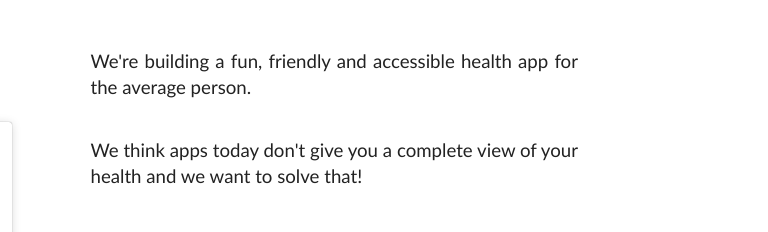
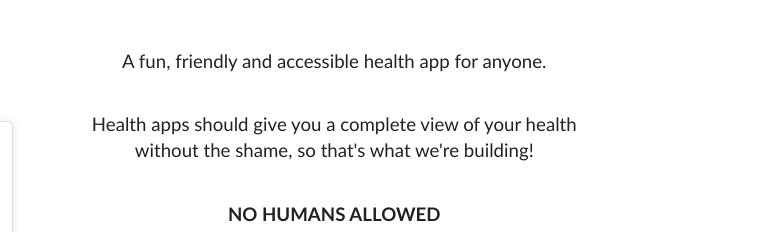
Before and after one commit to Bearly-fit/bearlyfit.app, a website: page index.html in a window 1280 px wide. Shown: the part 568-800 px from the top of the page, 512-1280 px from the left. Drawn offline with Linux system fonts and the light colour scheme; a script that the page names is missing; a web font is replaced by a local one.

Commit message:
Copy update

```diff
--- a/css/style.css
+++ b/css/style.css
@@ -145,7 +145,7 @@ main {
 
       p {
         font-size: 14pt;
-        text-align: justify;
+        text-align: center;
         font-family: Calibri, sans-serif;
       }
     }
--- a/index.html
+++ b/index.html
@@ -4,7 +4,7 @@
   <head>
     <meta charset="utf-8">
     <title>Bearly Fit</title>
-    <meta name="description" content="Bearly Fit, a health and fitness app for anyone, coming soon">
+    <meta name="description" content="Bearly Fit, a comprehensive health and fitness app for anyone, that doesn't shame you (No humans allowed!) - coming soon">
     <meta name="viewport" content="width=device-width, initial-scale=1">
 
     <meta property="og:title" content="Bearly Fit">
@@ -54,11 +54,11 @@
     <main>
       <container>
         <div>
-          <p>We're building a fun, friendly and accessible health app for the average person.</p>
-          <p>We think apps today don't give you a complete view of your health and we want to solve that!</p>
+          <p>A fun, friendly and accessible health app for anyone.</p>
+          <p>Health apps should give you a complete view of your health without the shame, so that's what we're building!</p>
+          <p class="bold">NO HUMANS ALLOWED</p>
           <br />
           <div id="socials">
-            <p class="bold">Follow us to get the latest updates as they happen:</p>
             <ol>
               <li id="instagram-social">
                 <a href="https://instagram.com/BearlyFitApp" title="Instagram: @BearlyFitApp" target="_blank">
```
